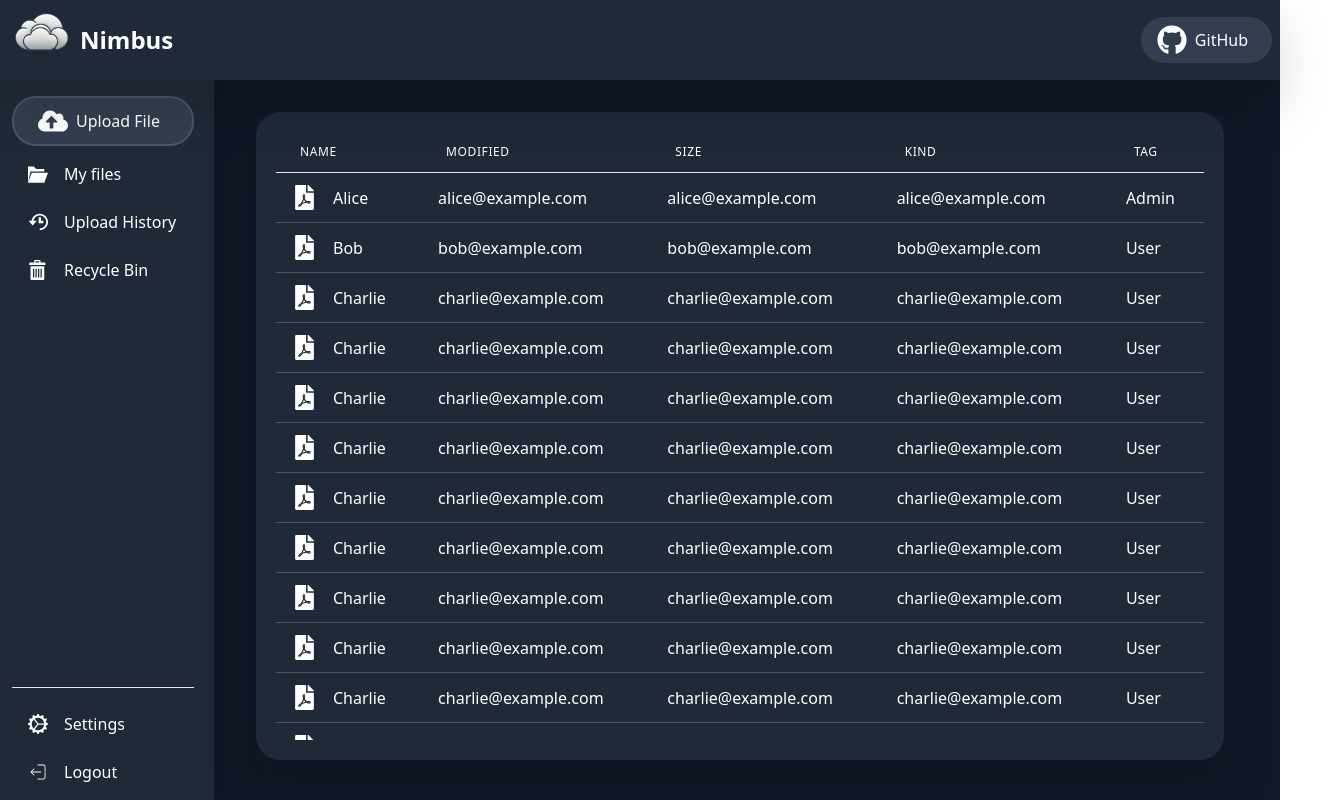
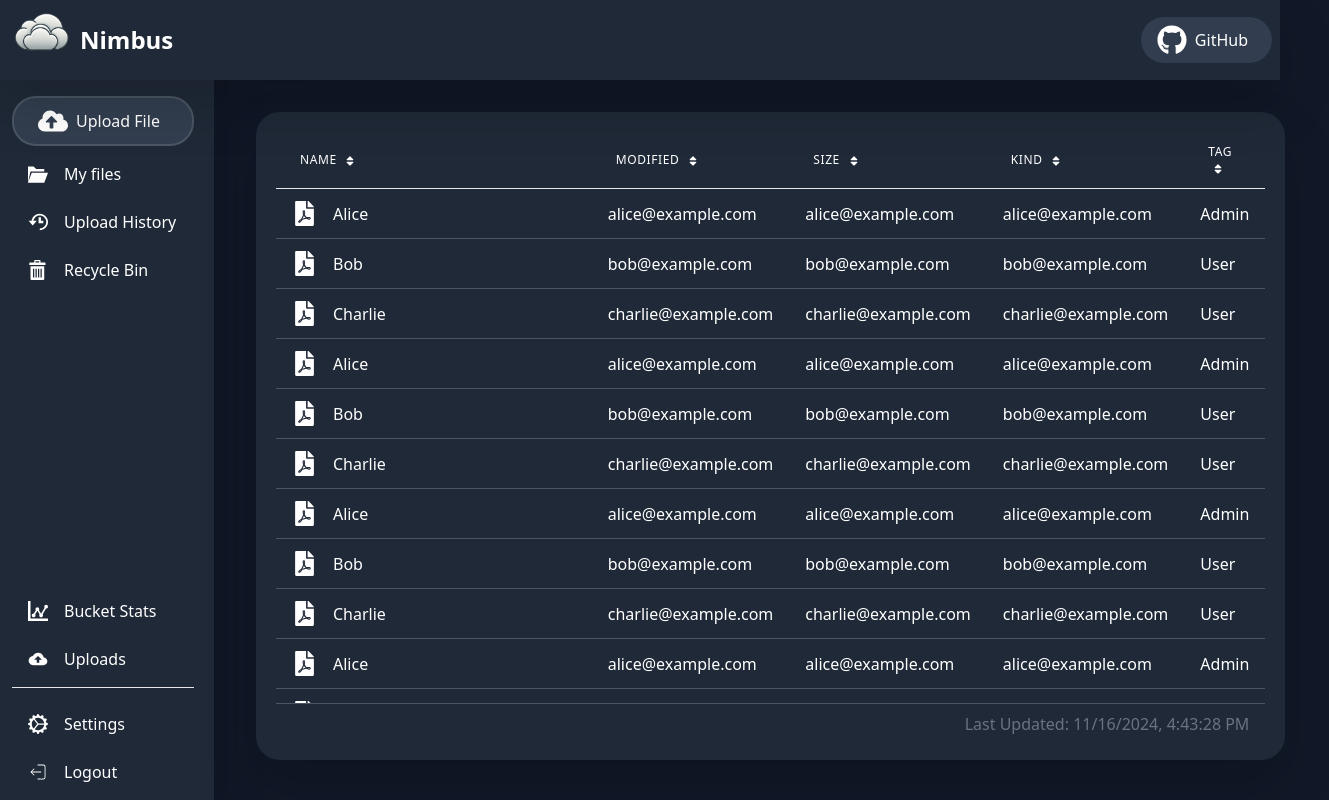
Before and after one commit to Waleed2660/nimbus-ui, a React (Create React App) app: page / in a window 1280 px wide. Shown: the whole page, 1329 px wide, since content can reach past the window. Built offline with nearby package versions, Linux system fonts and the light colour scheme.

Commit message:
misx improvements + starting column sorting

```diff
--- a/src/components/container/index.jsx
+++ b/src/components/container/index.jsx
@@ -1,5 +1,6 @@
-import React from "react";
-import * as Icons from "./Icons";
+import React, { useState } from "react";
+import * as Icons from "./fileTypeIcons";
+import * as Sort from "./sort";
 
 const handleOpen = (user) => {
   console.log("Opening user:", user);
@@ -18,41 +19,51 @@ const getCurrentTime = () => {
 
 
 const FileContainer = () => {
+  const [sortConfig, setSortConfig] = useState({
+    key: null,
+    direction: 'asc'
+  });
+
   // Sample data array
   const data = [
     { name: "Alice", email: "alice@example.com", role: "Admin" },
     { name: "Bob", email: "bob@example.com", role: "User" },
     { name: "Charlie", email: "charlie@example.com", role: "User" },
+    { name: "Alice", email: "alice@example.com", role: "Admin" },
+    { name: "Bob", email: "bob@example.com", role: "User" },
     { name: "Charlie", email: "charlie@example.com", role: "User" },
+    { name: "Alice", email: "alice@example.com", role: "Admin" },
+    { name: "Bob", email: "bob@example.com", role: "User" },
     { name: "Charlie", email: "charlie@example.com", role: "User" },
+    { name: "Alice", email: "alice@example.com", role: "Admin" },
+    { name: "Bob", email: "bob@example.com", role: "User" },
     { name: "Charlie", email: "charlie@example.com", role: "User" },
+    { name: "Aliceeeeeeeeeeeeeeeeeeeeeeee", email: "alice@example.com", role: "Admin" },
+    { name: "Bob", email: "bob@example.com", role: "User" },
     { name: "Charlie", email: "charlie@example.com", role: "User" },
+    { name: "Alice", email: "alice@example.com", role: "Admin" },
+    { name: "Bob", email: "bob@example.com", role: "User" },
     { name: "Charlie", email: "charlie@example.com", role: "User" },
+    { name: "Alice", email: "alice@example.com", role: "Admin" },
+    { name: "Bob", email: "bob@example.com", role: "User" },
     { name: "Charlie", email: "charlie@example.com", role: "User" },
+    { name: "Alice", email: "alice@example.com", role: "Admin" },
+    { name: "Bob", email: "bob@example.com", role: "User" },
     { name: "Charlie", email: "charlie@example.com", role: "User" },
-    { name: "Charlie", email: "charlie@example.com", role: "User" },
-    { name: "Charlie", email: "charlie@example.com", role: "User" },
-    { name: "Charlie", email: "charlie@example.com", role: "User" },
-    { name: "Charlie", email: "charlie@example.com", role: "User" },
-    { name: "Charlie", email: "charlie@example.com", role: "User" },
-    { name: "Charlie", email: "charlie@example.com", role: "User" },
-    { name: "Charlie", email: "charlie@example.com", role: "User" },
-    { name: "Charlie", email: "charlie@example.com", role: "User" },
-
   ];
 
   return (
-    <div className="container mx-auto p-5 bg-sideBar rounded-3xl ml-64 mr-14 mb-10
+    <div className="container mx-auto p-5 bg-sideBar rounded-3xl ml-64 mr-11 mb-10
                     flex flex-col max-h-[calc(100vh-2rem)] drop-shadow-2xl">
       <div className="overflow-auto h-full">
         <table className="min-w-full text-gray-600">
           <thead>
             <tr>
-              <th className="table-header rounded-tl-lg">Name</th>
-              <th className="table-header ">Modified</th>
-              <th className="table-header ">Size</th>
-              <th className="table-header ">Kind</th>
-              <th className="table-header rounded-tr-lg">Tag</th>
+              <th className="table-header rounded-tl-lg">Name {Sort.getSortIcon(sortConfig,'name')} </th>
+              <th className="table-header w-1/6">Modified {Sort.getSortIcon(sortConfig,'modified')}</th>
+              <th className="table-header w-1/6">Size {Sort.getSortIcon(sortConfig,'size')}</th>
+              <th className="table-header w-1/6">Kind {Sort.getSortIcon(sortConfig,'kind')}</th>
+              <th className="table-header rounded-tr-lg w-1/6">Tag {Sort.getSortIcon(sortConfig,'tag')}</th>
             </tr>
           </thead>
           <tbody className="divide-y divide-gray-600">
@@ -75,13 +86,16 @@ const FileContainer = () => {
               </tr>
             ))}
           </tbody>
-          <tfoot className="border-t-0">
-            <tr>
-              <td colSpan="5" className="text-right px-4 pt-5">Last Updated: {getCurrentTime()}</td>
-            </tr>
-          </tfoot>
         </table>
       </div>
+
+      {/* Footer Div */}
+      <div className="sticky bottom-0 pt-1 w-full border-t border-gray-600">
+          <div className="text-right px-4 py-1 text-gray-500">
+            Last Updated: {getCurrentTime()}
+          </div>
+      </div>
+
     </div>
   );
 };
--- /dev/null
+++ b/src/components/container/sort.jsx
@@ -0,0 +1,11 @@
+import React, { useState } from 'react';
+import { FaSort, FaSortUp, FaSortDown } from 'react-icons/fa';
+
+export const getSortIcon = (sortConfig, columnName) => {
+    if (sortConfig.key !== columnName) {
+      return <FaSort className="ml-1 inline" />;
+    }
+    return sortConfig.direction === 'asc' ?
+      <FaSortUp className="ml-1 inline" /> :
+      <FaSortDown className="ml-1 inline" />;
+};
--- a/src/components/sidebar/index.jsx
+++ b/src/components/sidebar/index.jsx
@@ -1,8 +1,7 @@
-import { ImFolderOpen } from "react-icons/im";
-import { ImHistory } from "react-icons/im";
-import { ImBin } from "react-icons/im";
+import { ImFolderOpen, ImHistory, ImBin, ImStatsDots } from "react-icons/im";
 import { BsGearWideConnected } from "react-icons/bs";
 import { CiLogout } from "react-icons/ci";
+import { IoMdCloudUpload } from "react-icons/io";
 
 import UploadButton from "../uploadFile";
 
@@ -15,11 +14,11 @@ const Sidebar = () => {
         <SidebarItem icon={ImHistory} text={"Upload History"} />
         <SidebarItem icon={ImBin} text={"Recycle Bin"} />
         <div className="flex-grow"></div>
-        {/* <div> */}
+          <SidebarItem icon={ImStatsDots} text={"Bucket Stats"} />
+          <SidebarItem icon={IoMdCloudUpload} text={"Uploads"} />
           <Divider />
           <SidebarItem icon={BsGearWideConnected} text={"Settings"} />
           <SidebarItem icon={CiLogout} text={"Logout"} />
-        {/* </div> */}
     </div>
   );
 };
--- a/src/components/uploadFile/index.jsx
+++ b/src/components/uploadFile/index.jsx
@@ -29,7 +29,7 @@ function FileUploadPopup({ onClose, onUpload }) {
 
     return (
         <div className="fixed inset-0 bg-gray-500 bg-opacity-75 flex items-center justify-center">
-        <div className="bg-white p-8 rounded-lg shadow-lg max-w-sm w-full">
+        <div className="bg-secondary p-8 rounded-lg shadow-lg max-w-sm w-full">
             <h2 className="text-lg mb-4">Upload File</h2>
             <input
             type="file"
--- a/src/index.css
+++ b/src/index.css
@@ -6,6 +6,6 @@
 
   .table-header{
     @apply px-6 py-3 border-b text-white text-left font-medium text-xs
-            uppercase tracking-wider
+            uppercase tracking-wider hover:bg-secondary hover:opacity-25;
   }
 }
```
Also changed, not shown: src/components/container/fileTypeIcons.jsx (renamed from src/components/container/Icons.jsx).
